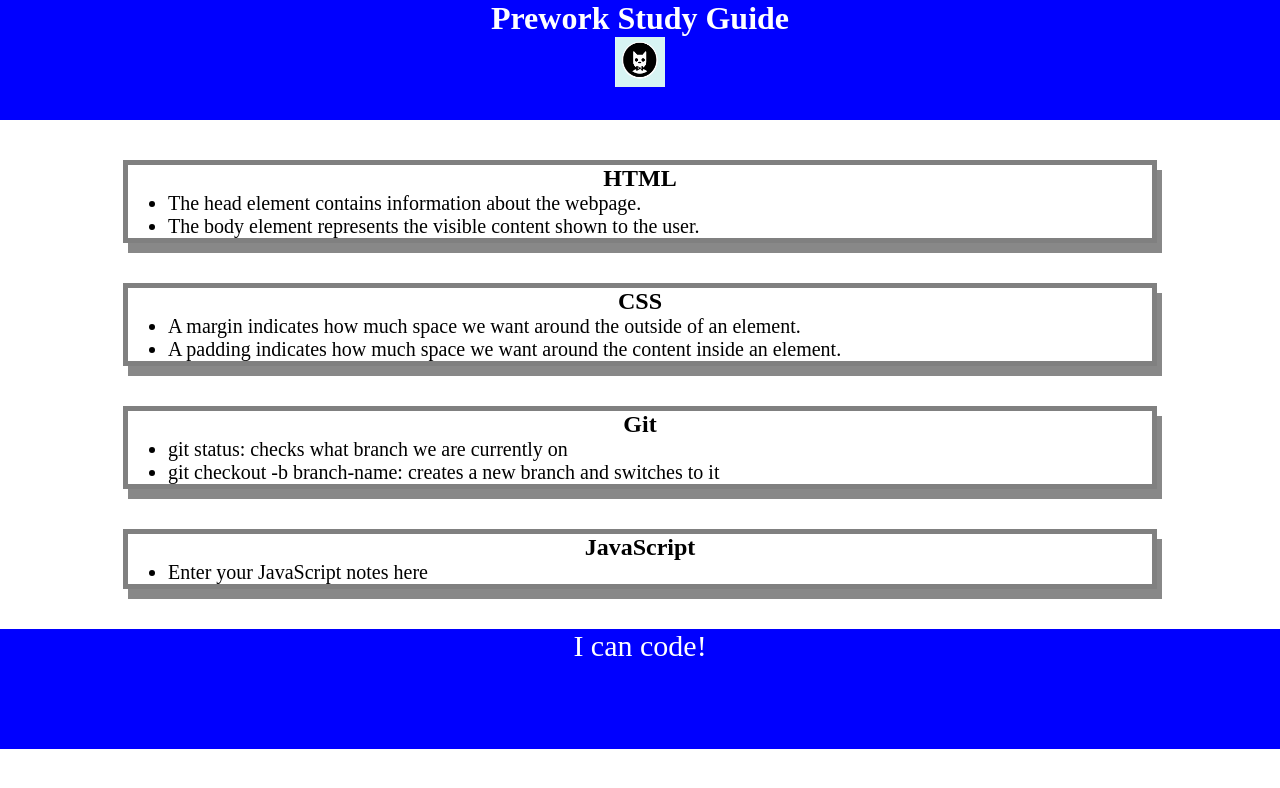
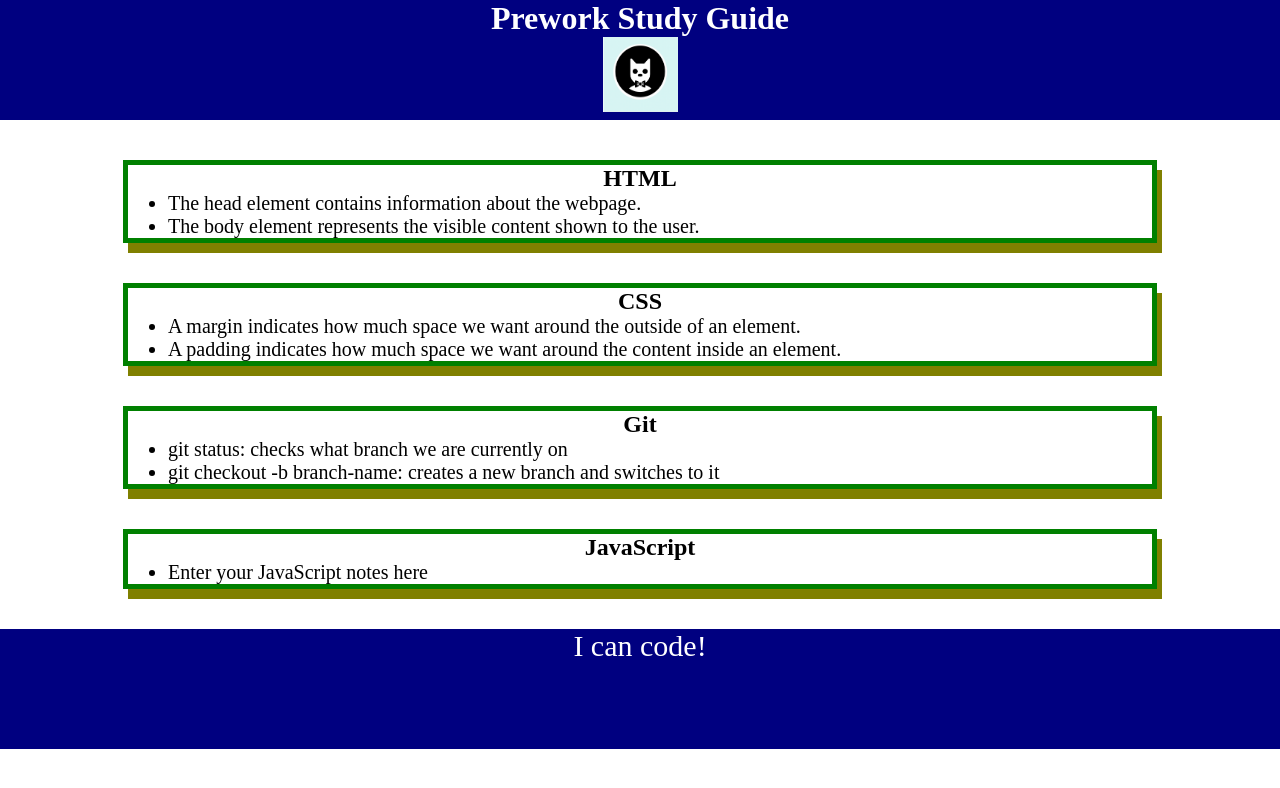
Before and after one commit to AnthonyStrickland/prework-study-guide, a plain HTML site: page prework-study-guide/index.html in a window 1280 px wide. Drawn offline with Linux system fonts and the light colour scheme.

Commit message:
trying changes myself

```diff
--- a/prework-study-guide/assets/style.css
+++ b/prework-study-guide/assets/style.css
@@ -7,7 +7,7 @@
 footer {
     width: 100%;
     height: 120px;
-    background-color: blue;
+    background-color: NAVY;
     color: white;
 }
 
@@ -18,8 +18,8 @@ h2 {
 
 img {
     display: block;
-    height: 50px;
-    width: 50px;
+    height: 75px;
+    width: 75px;
     margin-left: auto;
     margin-right: auto;
 }
@@ -37,6 +37,6 @@ p {
   .card {
     width: 80%;
     margin: 40px auto;
-    border: 5px solid #808080;
-    box-shadow: 5px 10px #888888;
+    border: 5px solid #008000;
+    box-shadow: 5px 10px #808000;
   }
```
